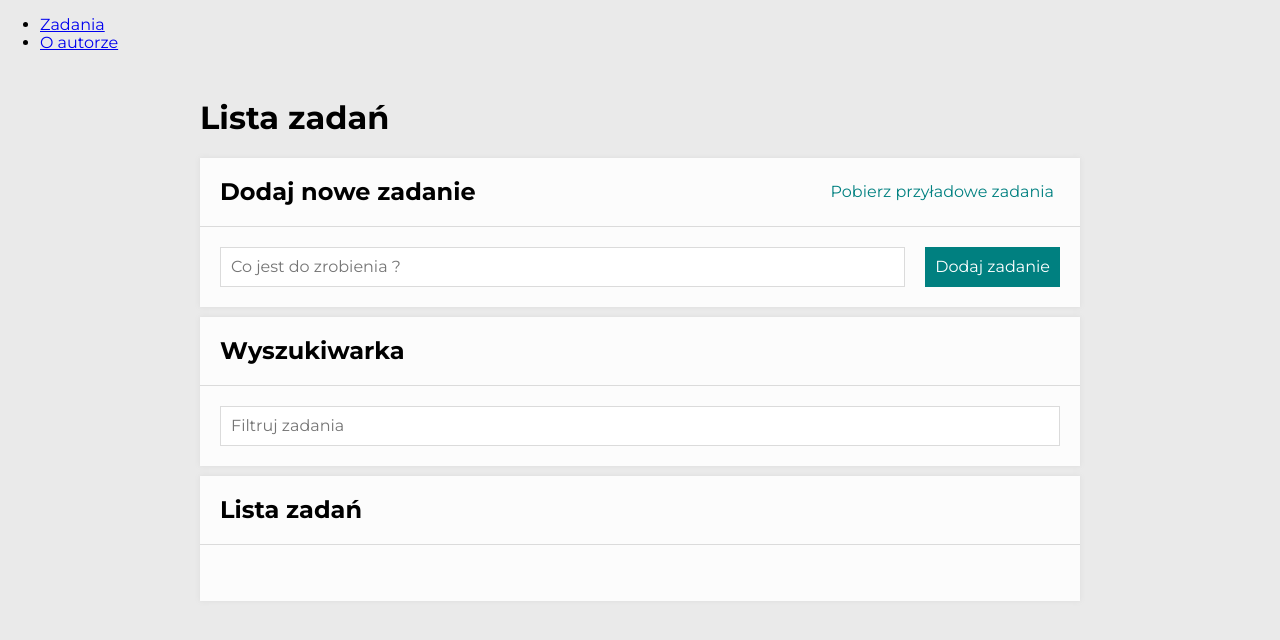
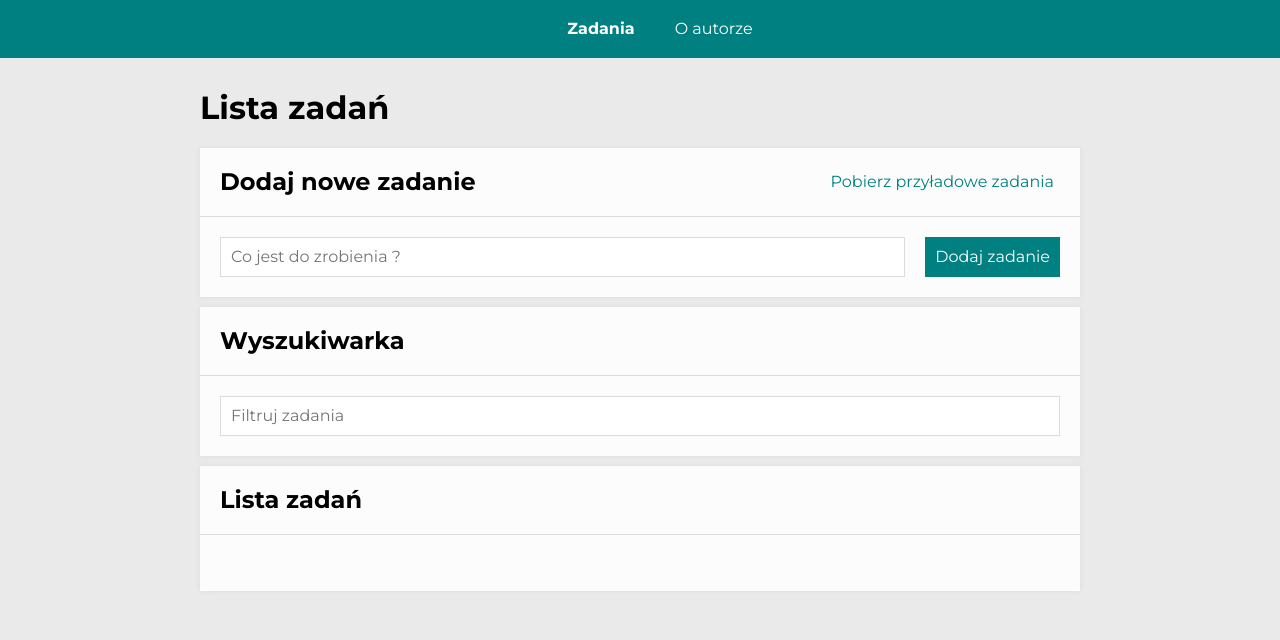
Before and after one commit to WiktoriaNizielska/todo-list-react, a React (Create React App) app: page /#/zadania in a window 1280 px wide. Shown: the top 640 px of the page. Built offline with nearby package versions, Linux system fonts and the light colour scheme.

Commit message:
navigation styled

```diff
--- a/src/App.js
+++ b/src/App.js
@@ -1,19 +1,21 @@
-import { HashRouter, Link, Switch, Route, Redirect } from 'react-router-dom';
+import { HashRouter, Switch, Route, Redirect } from 'react-router-dom';
 import TasksPage from './features/tasks/TasksPage';
 import TaskPage from "./features/tasks/TaskPage";
 import AuthorPage from "./features/author/AuthorPage";
+import { StyledNavigation, StyledNavLink } from './styled';
 
 export default () => (
   <HashRouter>
     <nav>
-      <ul>
+      <StyledNavigation>
         <li>
-          <Link to="/zadania">Zadania</Link>
+          <StyledNavLink to="/zadania">Zadania</StyledNavLink>
         </li>
         <li>
-          <Link to="/author">O autorze</Link>
+          <StyledNavLink to="/author">O autorze</StyledNavLink>
         </li>
-      </ul>
+      </StyledNavigation>
+    </nav>
     <Switch>
       <Route path="/zadania/:id">
         <TaskPage />
@@ -28,6 +30,5 @@ export default () => (
         <Redirect to="/zadania" />
       </Route>
     </Switch>
-    </nav>
   </HashRouter>
 );
--- /dev/null
+++ b/src/styled.js
@@ -0,0 +1,27 @@
+import { NavLink } from "react-router-dom";
+import styled from "styled-components";
+
+export const StyledNavLink = styled(NavLink)`
+    text-decoration: none;
+    color: ${({ theme }) => theme.color.white};
+    padding: 20px;
+    display: block;
+    align-content: center;
+
+    &.active{
+        font-weight: bold;
+    }
+
+    @media(max-width:${({ theme }) => theme.breakpoint.mobileMax}px){
+        padding: 15px;
+    }
+`;
+
+export const StyledNavigation = styled.ul`
+    background-color: ${({ theme }) => theme.color.teal};
+    margin: 0;
+    list-style: none;
+    display: flex;
+    justify-content: center;
+    flex-wrap: wrap;
+`;
```
Lines whose indentation alone changed are shown as unchanged.
